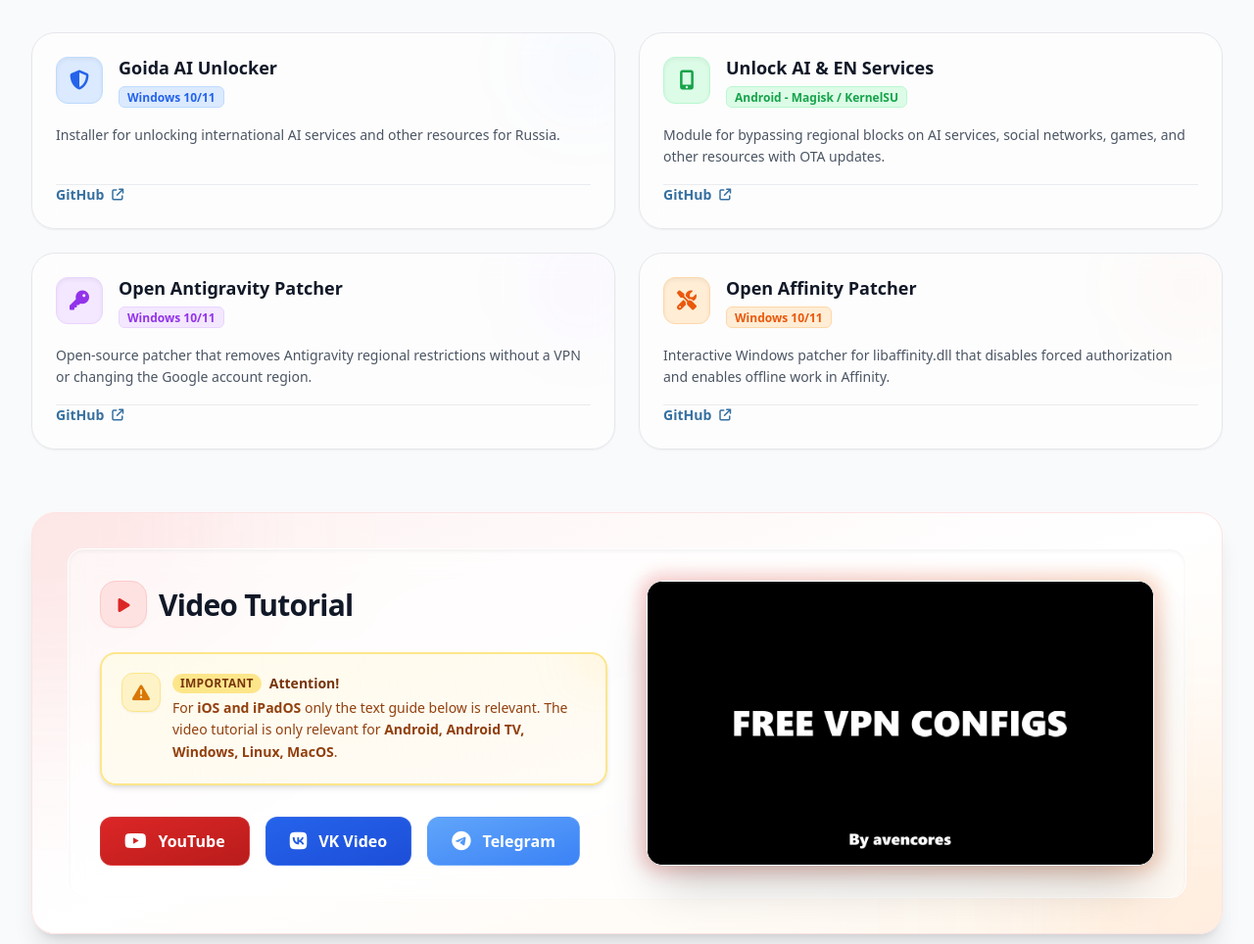
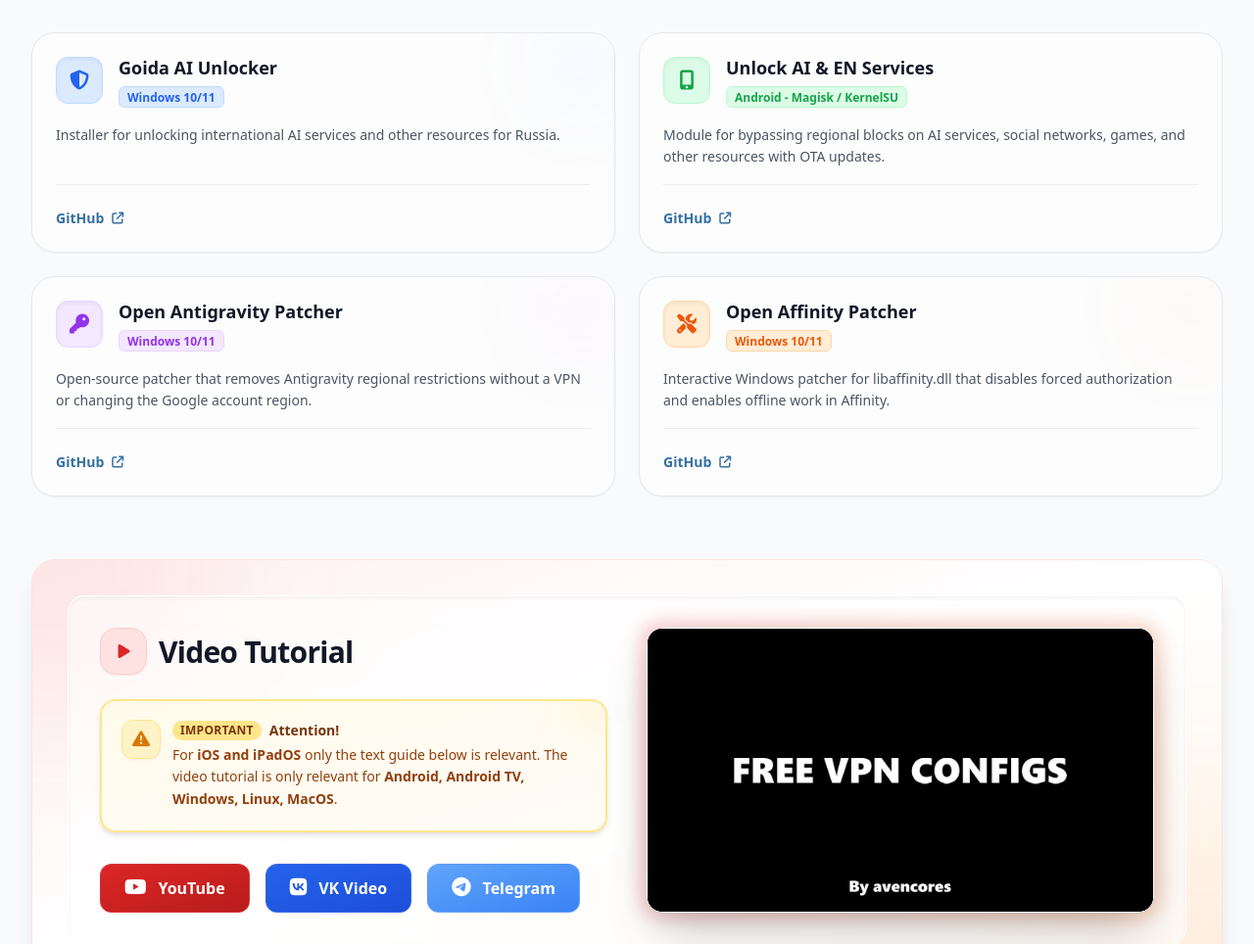
Before and after one commit to AvenCores/goida-vpn-site, a Flask app: page / in a window 1280 px wide. Shown: the part 3104-4068 px from the top of the page at 98% size. Run offline with Flask 3, Linux system fonts and the light colour scheme; data that the repository does not hold is empty; some libraries are stand-ins or nearby versions.

Commit message:
update 2 - projects.html

```diff
--- a/app/templates/components/projects.html
+++ b/app/templates/components/projects.html
@@ -47,7 +47,7 @@
                 </p>
 
                 <!-- Footer Action -->
-                <div class="mt-auto pt-4 flex items-center justify-between border-t border-gray-200/80 dark:border-gray-700/50">
+                <div class="mt-auto flex items-center justify-between border-t border-gray-200/80 dark:border-gray-700/50" style="padding-top: 1.5rem;">
                     <span class="inline-flex items-center gap-2 text-sm font-bold text-brand-blue dark:text-blue-400 group-hover:text-blue-500 dark:group-hover:text-blue-300 transition-colors">
                         <span data-i18n="projects.github_link">GitHub</span>
                         <i class="fa-solid fa-arrow-up-right-from-square text-xs group-hover:scale-110 transition-transform"></i>
@@ -83,7 +83,7 @@
                 </p>
 
                 <!-- Footer Action -->
-                <div class="mt-auto pt-4 flex items-center justify-between border-t border-gray-200/80 dark:border-gray-700/50">
+                <div class="mt-auto flex items-center justify-between border-t border-gray-200/80 dark:border-gray-700/50" style="padding-top: 1.5rem;">
                     <span class="inline-flex items-center gap-2 text-sm font-bold text-brand-blue dark:text-blue-400 group-hover:text-blue-500 dark:group-hover:text-blue-300 transition-colors">
                         <span data-i18n="projects.github_link">GitHub</span>
                         <i class="fa-solid fa-arrow-up-right-from-square text-xs group-hover:scale-110 transition-transform"></i>
@@ -119,7 +119,7 @@
                 </p>
 
                 <!-- Footer Action -->
-                <div class="mt-auto pt-4 flex items-center justify-between border-t border-gray-200/80 dark:border-gray-700/50">
+                <div class="mt-auto flex items-center justify-between border-t border-gray-200/80 dark:border-gray-700/50" style="padding-top: 1.5rem;">
                     <span class="inline-flex items-center gap-2 text-sm font-bold text-brand-blue dark:text-blue-400 group-hover:text-blue-500 dark:group-hover:text-blue-300 transition-colors">
                         <span data-i18n="projects.github_link">GitHub</span>
                         <i class="fa-solid fa-arrow-up-right-from-square text-xs group-hover:scale-110 transition-transform"></i>
@@ -155,7 +155,7 @@
                 </p>
 
                 <!-- Footer Action -->
-                <div class="mt-auto pt-4 flex items-center justify-between border-t border-gray-200/80 dark:border-gray-700/50">
+                <div class="mt-auto flex items-center justify-between border-t border-gray-200/80 dark:border-gray-700/50" style="padding-top: 1.5rem;">
                     <span class="inline-flex items-center gap-2 text-sm font-bold text-brand-blue dark:text-blue-400 group-hover:text-blue-500 dark:group-hover:text-blue-300 transition-colors">
                         <span data-i18n="projects.github_link">GitHub</span>
                         <i class="fa-solid fa-arrow-up-right-from-square text-xs group-hover:scale-110 transition-transform"></i>
```
